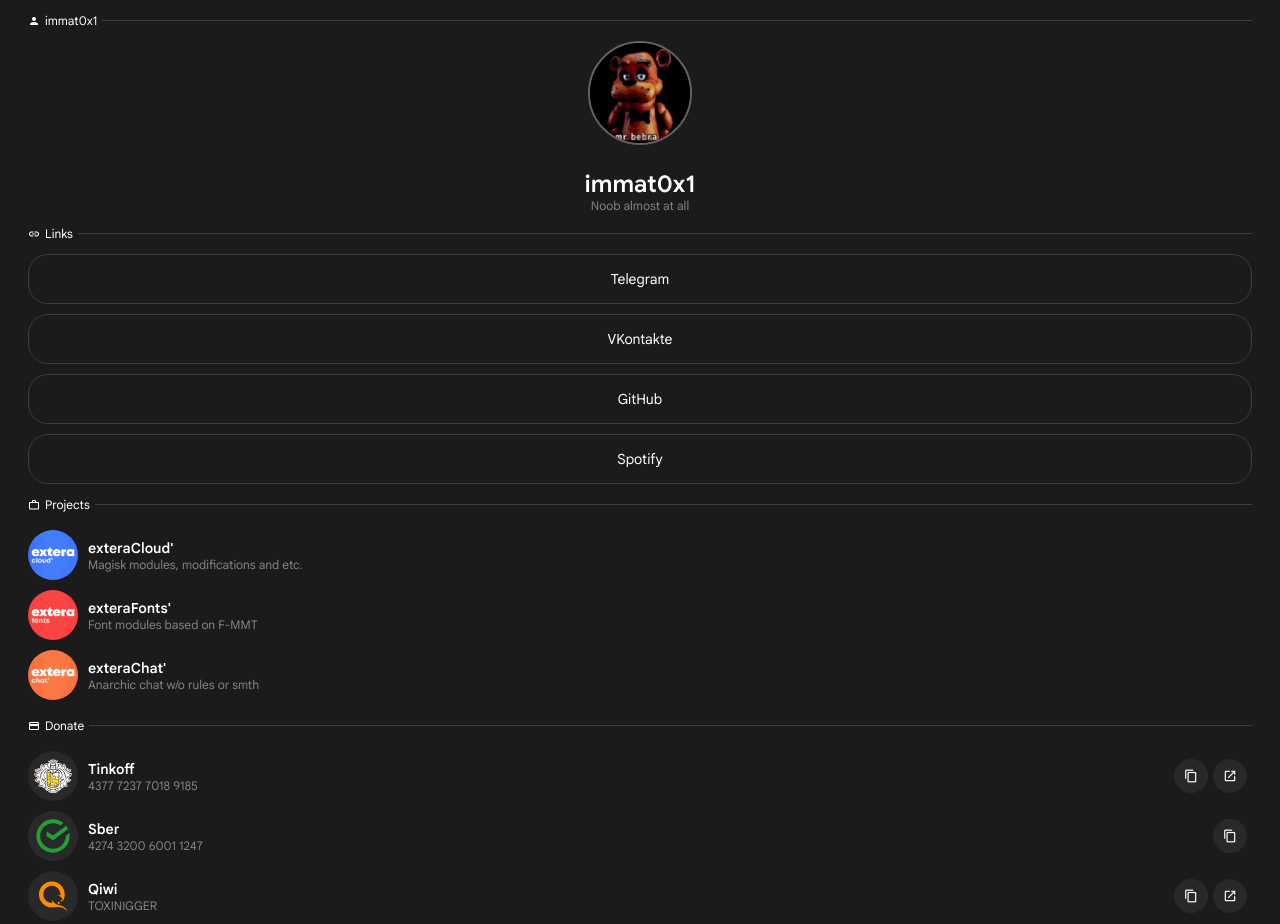
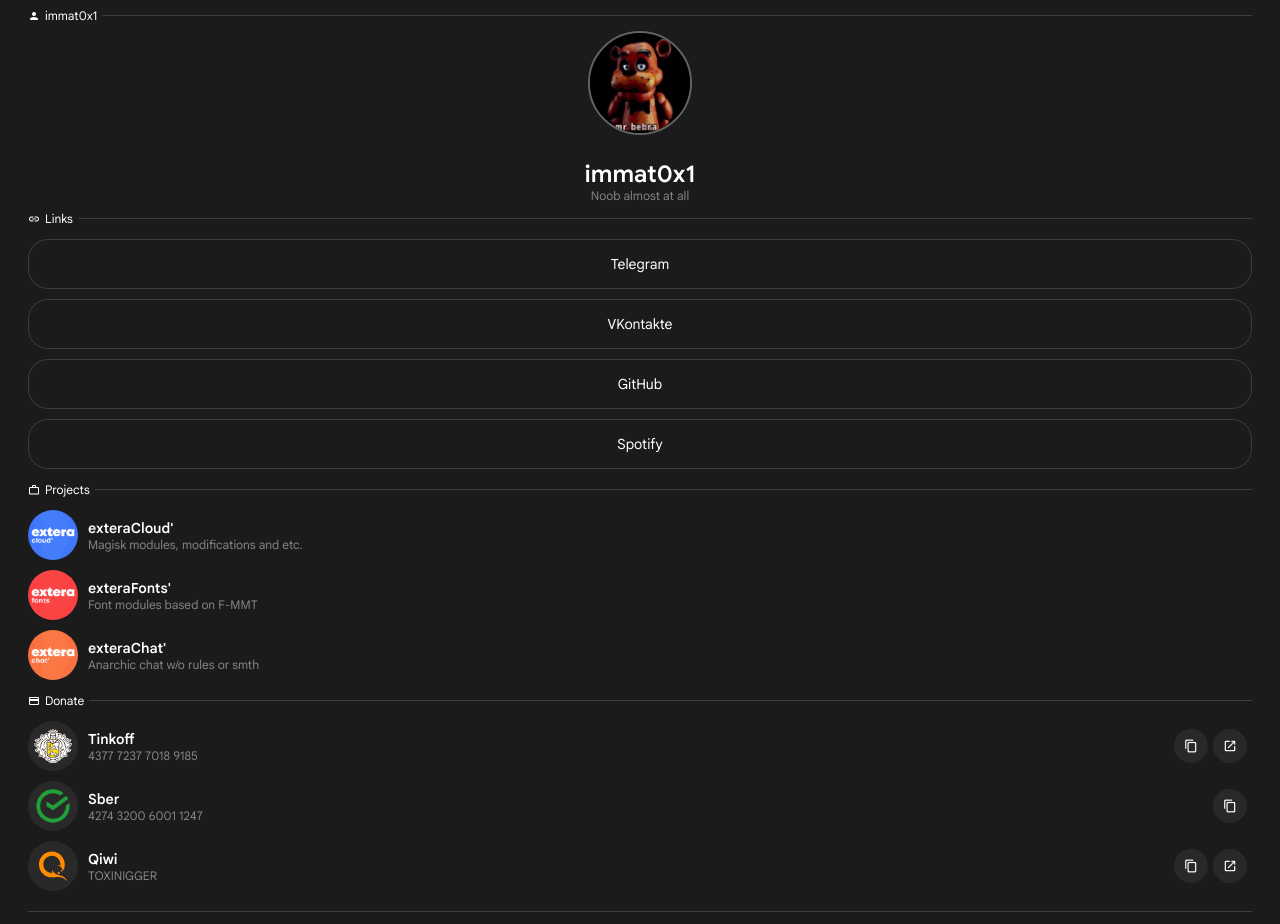
Before and after one commit to uncertainty403/immat0x1.github.io, a plain HTML site: page index.html in a window 1280 px wide. Shown: the top 924 px of the page. Drawn offline with nearby package versions, Linux system fonts and the light colour scheme; a web font is replaced by a local one.

Commit message:
Padding improvements

```diff
--- a/style.css
+++ b/style.css
@@ -5,8 +5,7 @@ body {
   font-weight: 400;
   font-variation-settings: 'opsz'17;
   color: white;
-  padding-left: 20px;
-  padding-right: 20px;
+  padding: 0px 20px;
 }
 
 header {
@@ -29,10 +28,11 @@ header {
 .divider {
   height: 1px;
   background: #FFFFFF25;
-  margin: 20px 0px;
+  margin: 15px 0px;
   width: auto;
   align-items: center;
   display: flex;
+  flex-direction: row;
 }
 
 .divtext {
@@ -67,13 +67,12 @@ footer {
   display: flex;
   flex-direction: column;
   text-align: center;
-  margin: -5px 0px;
+  -webkit-tap-highlight-color: #FFFFFF00;
+  -moz-tap-highlight-color: #FFFFFF00;
 }
 
 .links a{
   border: 1.5px solid #FFFFFF25;
-  -webkit-tap-highlight-color: #FFFFFF00;
-  -moz-tap-highlight-color: #FFFFFF00;
   border-radius: 20px;
   padding: 15px 15px;
   transition: 0.3s;
@@ -102,6 +101,7 @@ footer {
 
 .list {
   display: flex;
+  width: auto;
   flex-direction: column;
   -webkit-tap-highlight-color: #FFFFFF00;
   -moz-tap-highlight-color: #FFFFFF00;
@@ -113,8 +113,8 @@ footer {
   display: flex;
   flex-direction: row;
   text-decoration: none;
-  padding: 5px 0px;
   transition: 0.3s;
+  margin: 5px 0px;
 }
 
 .list a:hover {
@@ -125,9 +125,9 @@ footer {
   z-index: 1;
 }
 
-.tinkoff:hover {box-shadow: 0 0 12px #FFDD2D;}
-.sber:hover {box-shadow: 0 0 12px #21A038;}
-.qiwi:hover {box-shadow: 0 0 12px #FF8C00;}
+.tinkoff:hover {box-shadow: 0 0 10px #FFDD00;}
+.sber:hover {box-shadow: 0 0 10px #21A038;}
+.qiwi:hover {box-shadow: 0 0 10px #FF8C00;}
 
 .listpic {
   height: 50px;
```
